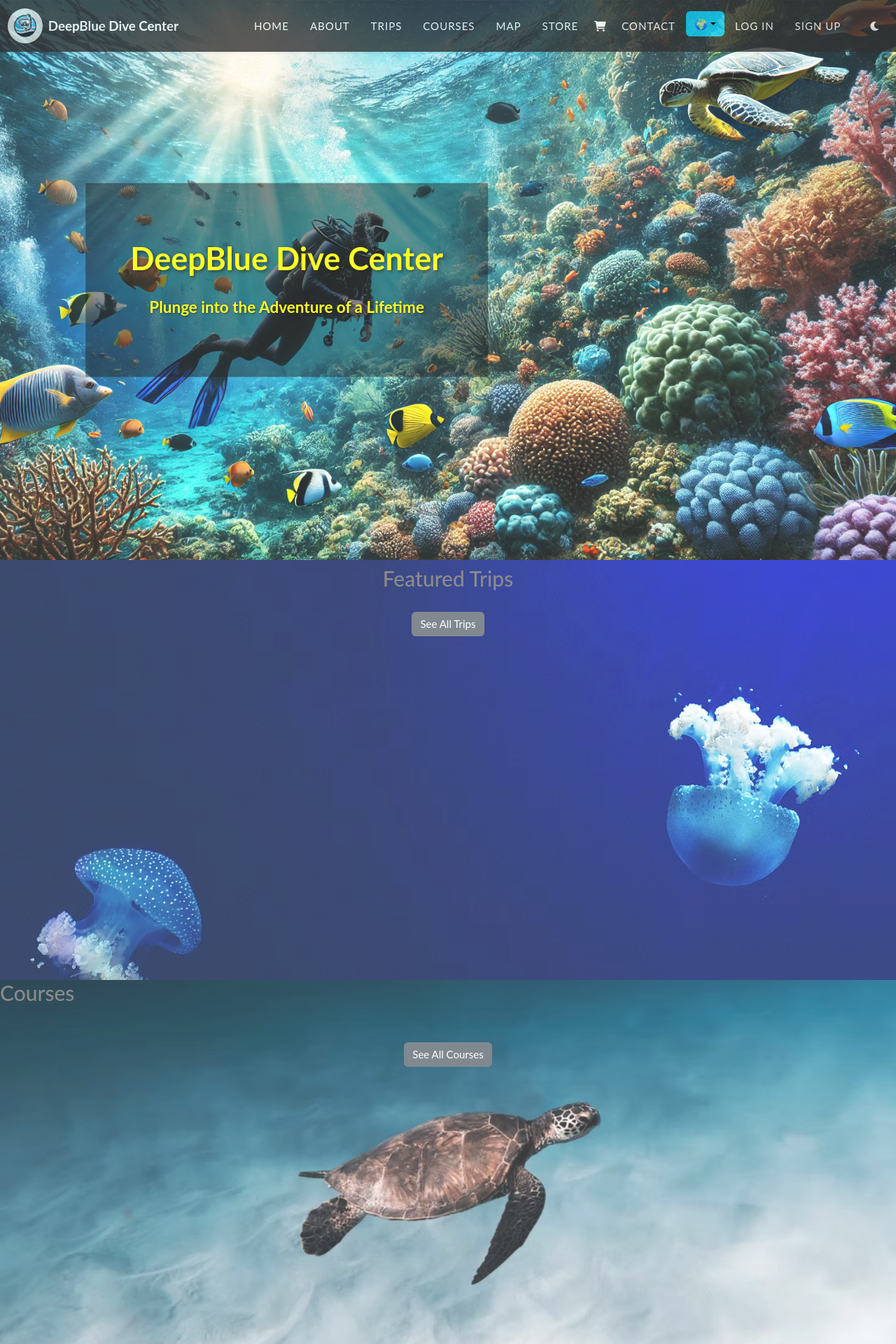
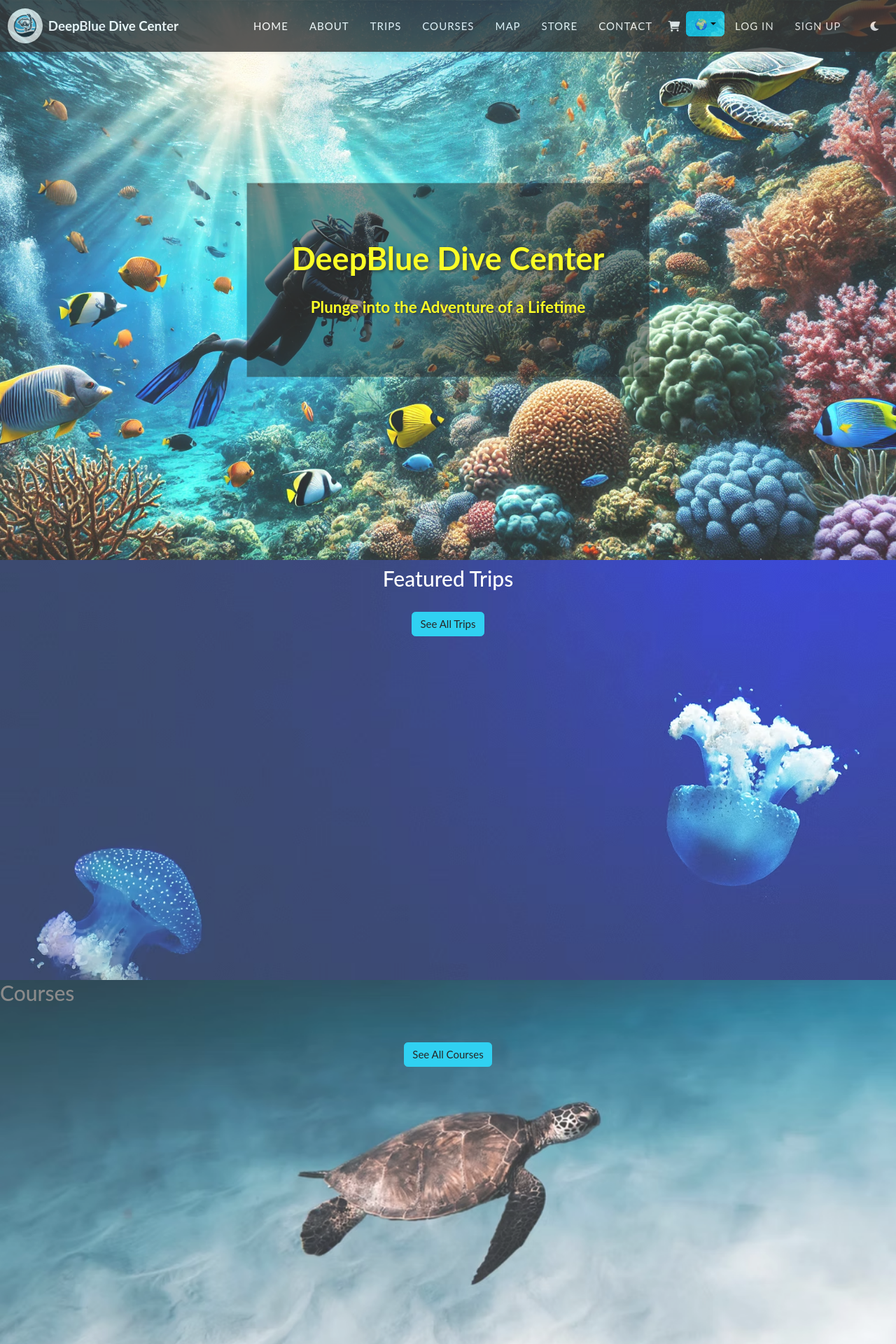
Before and after one commit to zura-papiashvili/scuba_project, a Django app: page / in a window 1280 px wide. Shown: the top 1920 px of the page at 70% size. Run offline with Django 5.2, Linux system fonts and the light colour scheme; data that the repository does not hold is empty; some libraries are stand-ins or nearby versions.

Commit message:
fix: landing page styles

```diff
--- a/landing/static/landing/css/landing.css
+++ b/landing/static/landing/css/landing.css
@@ -51,8 +51,8 @@ html {
 .content-1 {
     position: absolute;
     top: 50%;
-    left: 10%;
-    transform: translate(-1%, -50%);
+    left: 50%;
+    transform: translate(-50%, -50%);
     text-align: start;
     color: white;
 }
--- a/landing/templates/landing/landing_page.html
+++ b/landing/templates/landing/landing_page.html
@@ -7,7 +7,6 @@
 {% block content %}
     <link rel="stylesheet" href="{% static 'landing/css/landing.css' %}">
     <link rel="stylesheet" href="https://cdnjs.cloudflare.com/ajax/libs/aos/2.3.4/aos.css">
-
     <!-- Parallax Section -->
     <section class="bgimg-1">
        <div class="content-1"
@@ -32,7 +31,7 @@
 
     <!-- Content Sections Below -->
     <section class="bgimg-2">
-        <h2 class="text-center mb-4 pt-2">Featured Trips</h2>
+        <h2 class="text-center mb-4 pt-2" style="color: white;">Featured Trips</h2>
         <div class="row mt-25">
             {% for trip in trips %}
             <div class="col-md-4 d-flex align-items-stretch" data-aos="fade-up" data-aos-delay="{{ forloop.counter0|add:1 }}00">
@@ -57,14 +56,14 @@
             <div class="card-body d-flex flex-column">
                 <h5 class="card-title">{{ trip.title }}</h5>
                 <p class="card-text">{{ trip.description }}</p>
-                <a href="{% url 'trip_detail' trip.id %}" class="btn btn-primary btn-block mt-auto">View Trip</a>
+                <a href="{% url 'trip_detail' trip.id %}" class="btn btn-info btn-block mt-auto">View Trip</a>
             </div>
             </div>
             </div>
             {% endfor %}
 
             <div class="col-12 text-center mt-2">
-                <a href="{% url 'trip_list' %}" class="btn btn-secondary">See All Trips</a>
+                <a href="{% url 'trip_list' %}" class="btn btn-info mb-5">See All Trips</a>
             </div>
         </div>
     </section>
@@ -80,14 +79,14 @@
                     <div class="card-body d-flex flex-column">
                         <h5 class="card-title">{{ course.title }}</h5>
                         <p class="card-text">{{ course.description }}</p>
-                        <a href="{% url 'course_detail' course.id %}" class="btn btn-primary mt-auto">View Course</a>
+                        <a href="{% url 'course_detail' course.id %}" class="btn btn-info mt-auto">View Course</a>
                     </div>
                 </div>
             </div>
             {% endfor %}
 
             <div class="col-12 text-center mt-2 mb-5">
-                <a href="{% url 'course_list' %}" class="btn btn-secondary">See All Courses</a>
+                <a href="{% url 'course_list' %}" class="btn btn-info">See All Courses</a>
             </div>
         </div>
     </section>
@@ -147,13 +146,13 @@ s0.parentNode.insertBefore(s1,s0);
                 <div class="card-body d-flex flex-column">
                     <h5 class="card-title">{{ location.name }}</h5>
                     <p class="card-text">{{ location.description }}</p>
-                    <a href="{% url 'map' %}" class="btn btn-primary mt-auto">Learn More</a>
+                    <a href="{% url 'map' %}" class="btn btn-info mt-auto">Learn More</a>
                 </div>
             </div>
         </div>
         {% endfor %}
         <div class="col-12 text-center mt-2 mb-5">
-            <a href="{% url 'map' %}" class="btn btn-secondary">See All Locations On map</a>
+            <a href="{% url 'map' %}" class="btn btn-info">See All Locations On map</a>
         </div>
     </div>
 </section>
--- a/templates/base.html
+++ b/templates/base.html
@@ -57,23 +57,20 @@
                         <a class="nav-link text-white px-3 py-2 rounded custom-link" href="{% url 'product_list' %}">{% trans "Store" %}</a>
                     </li>
                     <li class="nav-item">
-                        <a class="nav-link text-white" href="{% url 'cart' %}"> <i class="fas fa-shopping-cart"></i></a>
-
-                    </li>
-
-
-                    <li class="nav-item">
                         <a class="nav-link text-white px-3 py-2 rounded custom-link" href="{% url 'contact' %}">{% trans "Contact" %}</a>
                     </li>
                     <li class="nav-item">
-                       <div class="dropdown">
+                        <a class="nav-link text-white custom-link" href="{% url 'cart' %}"> <i class="fas fa-shopping-cart"></i></a>
+                    </li>
+                    <li class="nav-item">
+                       <div class="dropdown custom-link">
                             <button class="btn btn-info dropdown-toggle" type="button" id="languageDropdown" data-bs-toggle="dropdown" aria-expanded="false">🌍</button>
                             <ul class="dropdown-menu" aria-labelledby="languageDropdown">
                             <li>
                                 <form action="{% url 'set_language' %}" method="post" style="display: inline;">
                                     {% csrf_token %}
                                     <input type="hidden" name="language" value="en">
-                                    <button type="submit" class="dropdown-item" style="background: none; border: none; padding: 5px 10px;">
+                                    <button type="submit" class="dropdown-item custom-link" style="background: none; border: none; padding: 5px 10px;">
                                         🇺🇸 {% trans "English" %}
                                     </button>
                                 </form>
@@ -82,7 +79,7 @@
                                 <form action="{% url 'set_language' %}" method="post" style="display: inline;">
                                     {% csrf_token %}
                                     <input type="hidden" name="language" value="es">
-                                    <button type="submit" class="dropdown-item" style="background: none; border: none; padding: 5px 10px;">
+                                    <button type="submit" class="dropdown-item custom-link" style="background: none; border: none; padding: 5px 10px;">
                                         🇪🇸 {% trans "Spanish" %}
                                     </button>
                                 </form>
@@ -93,7 +90,7 @@
 
                     <!-- Login / Logout button based on authentication status -->
                     {% if user.is_authenticated %}
-                         <li class="nav-item dropdown">
+                         <li class="nav-item dropdown custom-link">
                         <a class="nav-link dropdown-toggle text-white" href="#" id="navbarDropdown" role="button" data-bs-toggle="dropdown" aria-expanded="false">
                             <!-- Display profile picture if available -->
                             {% if user.profile_picture %}
@@ -104,10 +101,10 @@
                             {{ user.first_name }}
                         </a>
                         <ul class="dropdown-menu" aria-labelledby="navbarDropdown">
-                            <li><a class="dropdown-item" href="{% url 'profile' %}">Profile</a></li>
-                            <li><a class="dropdown-item" href="{% url 'my_orders' %}">{% trans "My Orders" %}</a></li>
-                            <li><a class="dropdown-item" href="{% url 'my_courses' %}">{% trans "My Courses" %}</a></li>
-                            <li><a class="dropdown-item" href="{% url 'logout' %}">Logout</a></li>
+                            <li><a class="dropdown-item custom-link" href="{% url 'profile' %}">Profile</a></li>
+                            <li><a class="dropdown-item custom-link" href="{% url 'my_orders' %}">{% trans "My Orders" %}</a></li>
+                            <li><a class="dropdown-item custom-link" href="{% url 'my_courses' %}">{% trans "My Courses" %}</a></li>
+                            <li><a class="dropdown-item custom-link" href="{% url 'logout' %}">Logout</a></li>
                         </ul>
                     </li>
 
```
